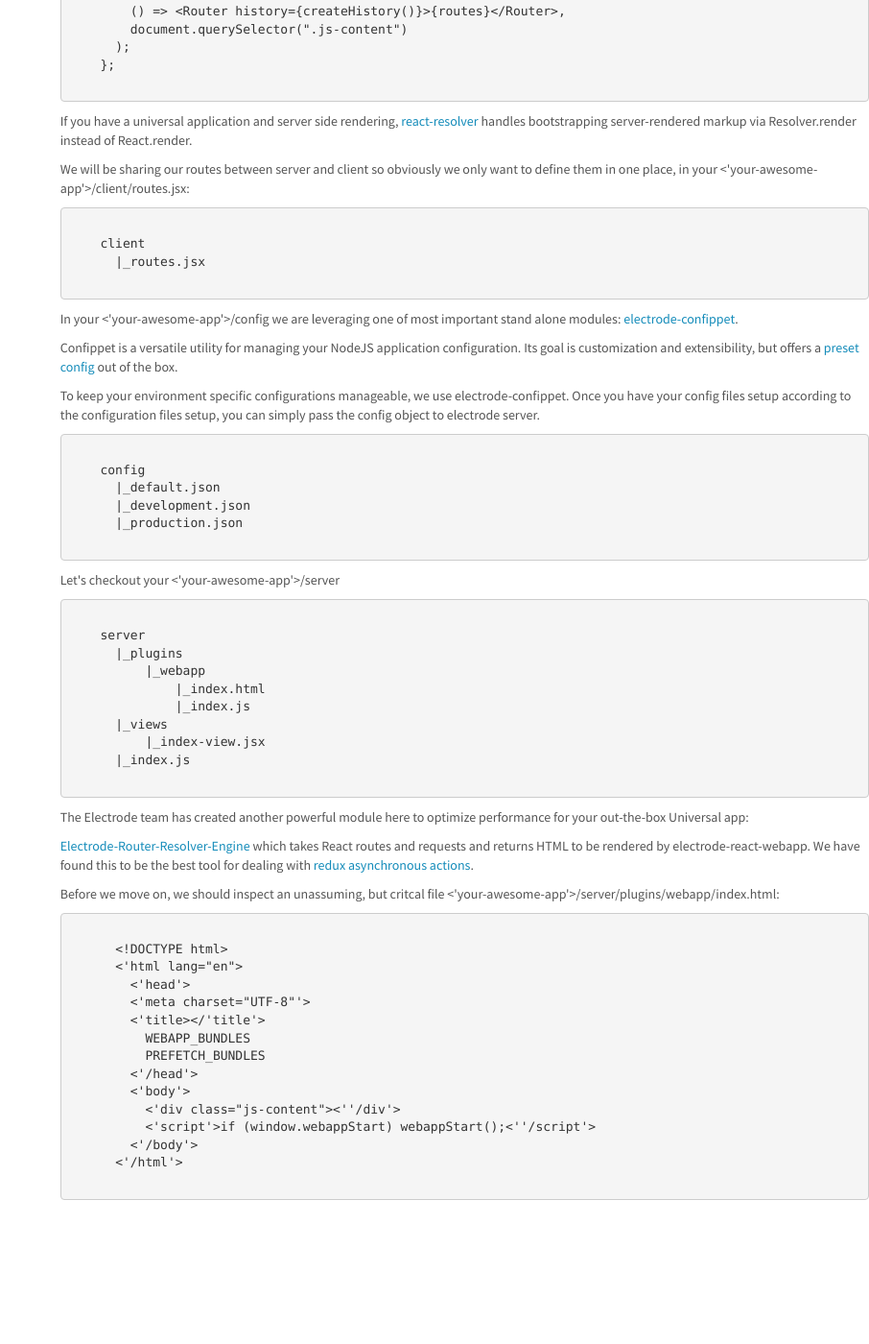
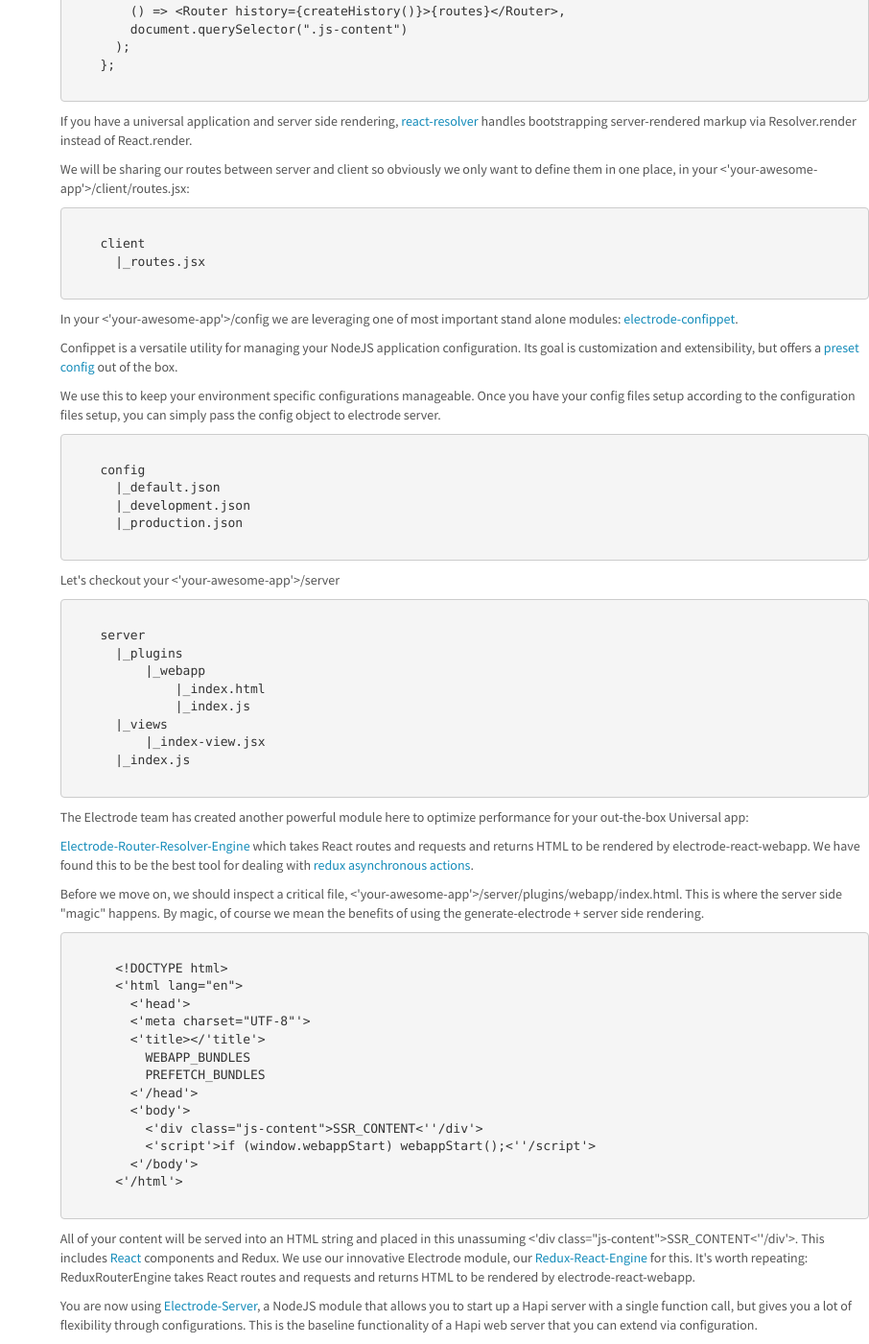
Before and after one commit to electrode-io/electrode-io.github.io, a Jekyll site: the page built from _docs/02.2-quick_guide.markdown, in a window 1280 px wide and 1400 px high, scrolled down 2080 px. Shown: the whole window at 96% size, without its empty margins (374-1280 px from the left). Built offline with Jekyll 4.4.1, drawn with Linux system fonts in a browser that asks for light colours; before the commit the page ends 3340 px from its top, so only the background shows below that.

Commit message:
Adds server content to Quick Start

```diff
--- a/_docs/02.2-quick_guide.markdown
+++ b/_docs/02.2-quick_guide.markdown
@@ -134,7 +134,7 @@
 
 <p>Confippet is a versatile utility for managing your NodeJS application configuration. Its goal is customization and extensibility, but offers a <a href="https://github.com/electrode-io/electrode-confippet" class="doc-links">preset config</a> out of the box.</p>
 
-<p>To keep your environment specific configurations manageable, we use electrode-confippet. Once you have your config files setup according to the configuration files setup, you can simply pass the config object to electrode server.</p>
+<p>We use this to keep your environment specific configurations manageable. Once you have your config files setup according to the configuration files setup, you can simply pass the config object to electrode server.</p>
 
 <div class="snippet">
   <pre><code>
@@ -163,7 +163,7 @@
 <p>The Electrode team has created another powerful module here to optimize performance for your out-the-box Universal app:</p>
 <p><a href="https://github.com/electrode-io/electrode-confippet" class="doc-links">Electrode-Router-Resolver-Engine</a> which takes React routes and requests and returns HTML to be rendered by electrode-react-webapp. We have found this to be the best tool for dealing with <a href="https://github.com/electrode-io/redux-router-engine" class="doc-links">redux asynchronous actions</a>.</p>
 
-<p>Before we move on, we should inspect an unassuming, but critcal file <'your-awesome-app'>/server/plugins/webapp/index.html:</p>
+<p>Before we move on, we should inspect a critical file, <'your-awesome-app'>/server/plugins/webapp/index.html. This is where the server side "magic" happens. By magic, of course we mean the benefits of using the generate-electrode + server side rendering.</p>
 
 <div class="snippet">
   <pre><code>
@@ -176,11 +176,12 @@
           {{'PREFETCH_BUNDLES'}}
         <'/head'>
         <'body'>
-          <'div class="js-content">{{SSR_CONTENT}}<''/div'>
+          <'div class="js-content">{{'SSR_CONTENT'}}<''/div'>
           <'script'>if (window.webappStart) webappStart();<''/script'>
         <'/body'>
       <'/html'>
     </code></pre>
 </div>
 
-<p></p>
+<p>All of your content will be served into an HTML string and placed in this unassuming <'div class="js-content">{{'SSR_CONTENT'}}<''/div'>. This includes <a href="" class="doc-links">React</a> components and Redux. We use our innovative Electrode module, our <a href="https://github.com/electrode-io/redux-router-engine" class="doc-links"> Redux-React-Engine</a> for this. It's worth repeating: ReduxRouterEngine takes React routes and requests and returns HTML to be rendered by electrode-react-webapp.</p>
+<p>You are now using <a href="#" class="doc-links">Electrode-Server</a>, a NodeJS module that allows you to start up a Hapi server with a single function call, but gives you a lot of flexibility through configurations. This is the baseline functionality of a Hapi web server that you can extend via configuration.</p>
```
